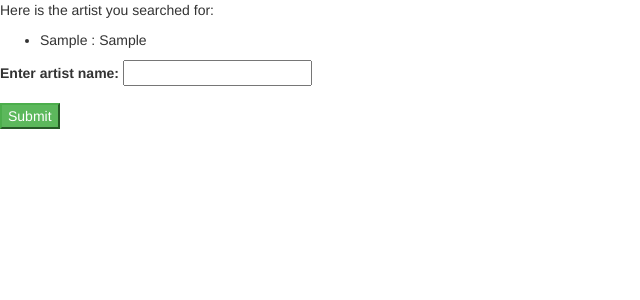
After one commit to bborealis/CD-with-twig, a PHP site: template views/searchbyartist.html.twig in a window 1280 px wide. The commit adds this page. Shown: the top 300 px of the page, without its empty margins (0-640 px from the left). Run offline with PHP 8.4, Linux system fonts and the light colour scheme; the template is opened without the code that fills it: most values are stand-ins (such as "Sample title", 1, 10 or a date in 2020); some libraries are stand-ins or nearby versions.

Commit message:
added search but did not get it running properly

```diff
--- a/app/app.php
+++ b/app/app.php
@@ -34,5 +34,11 @@
         return $app['twig']->render('delete_cd.html.twig');
     });
 
+    $app->get("/searchbyartist", function() use ($app) {
+        $artist_matching_search = array();
+        CD::getAll();
+        return $app['twig']->render('searchbyartist.html.twig');
+    });
+
     return $app;
 ?>
--- a/views/delete_cd.html.twig
+++ b/views/delete_cd.html.twig
@@ -1,6 +1,7 @@
 <!DOCTYPE html>
 <html>
     <head>
+        <link rel='stylesheet' href='https://maxcdn.bootstrapcdn.com/bootstrap/3.3.1/css/bootstrap.min.css'>
         <title>List Cleared</title>
     </head>
     <body>
--- a/views/new_cd.html.twig
+++ b/views/new_cd.html.twig
@@ -21,6 +21,5 @@
             </form>
 
         </div>
-
     </body>
 </html>
--- /dev/null
+++ b/views/searchbyartist.html.twig
@@ -0,0 +1,26 @@
+<!DOCTYPE html>
+<html>
+    <head>
+        <link rel='stylesheet' href='https://maxcdn.bootstrapcdn.com/bootstrap/3.3.1/css/bootstrap.min.css'>
+        <title>Search by artist</title>
+    </head>
+    <body>
+        {% if cds is not empty %}
+            <p>Here is the artist you searched for:</p>
+            <ul>
+                {% for cd in cds %}
+                    {% if artistName == artistName %}
+                        <li>{{ cd.getArtist }} : {{ cd.getAlbum }}</li>
+                    {% endif %}
+                {% endfor %}
+            </ul>
+        {% endif %}
+        <form action='/searchbyartist' method='get'>
+            <div class= 'form-group'>
+                <label for='artist'>Enter artist name:</label>
+                <input id='artist' name'artist' class='form control' type='text'>
+            </div>
+            <button type='submit' class='btn-success'>Submit</button>
+        </form>
+    </body>
+</html>
```
Also changed, not shown: views/cd.html.twig (+8 -1 lines).
